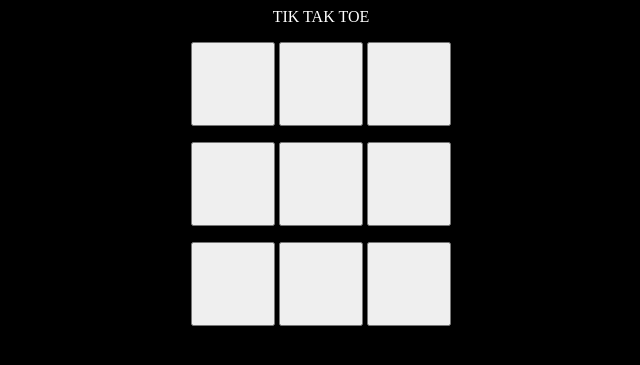
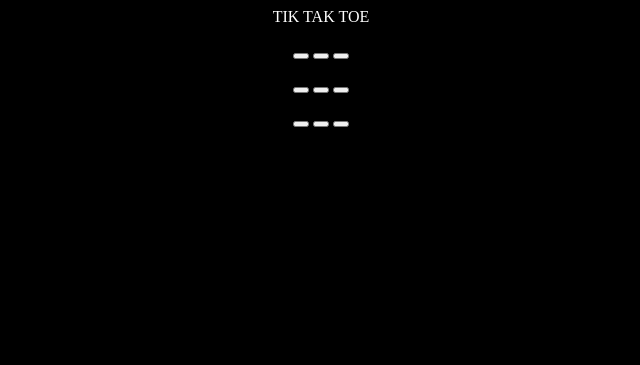
Before and after one commit to 78987654945/websitecopy, a PHP site: page / in a window 1280 px wide. Shown: the top 365 px of the page, without its empty margins (319-959 px from the left). Run offline with PHP 8.4, Linux system fonts and the light colour scheme.

Commit message:
Update mystyle.css

```diff
--- a/mystyle.css
+++ b/mystyle.css
@@ -1,6 +1,5 @@
 button {
 
-    padding: 40px;
     font-size: 80px;
     cursor: pointer;
 
```
